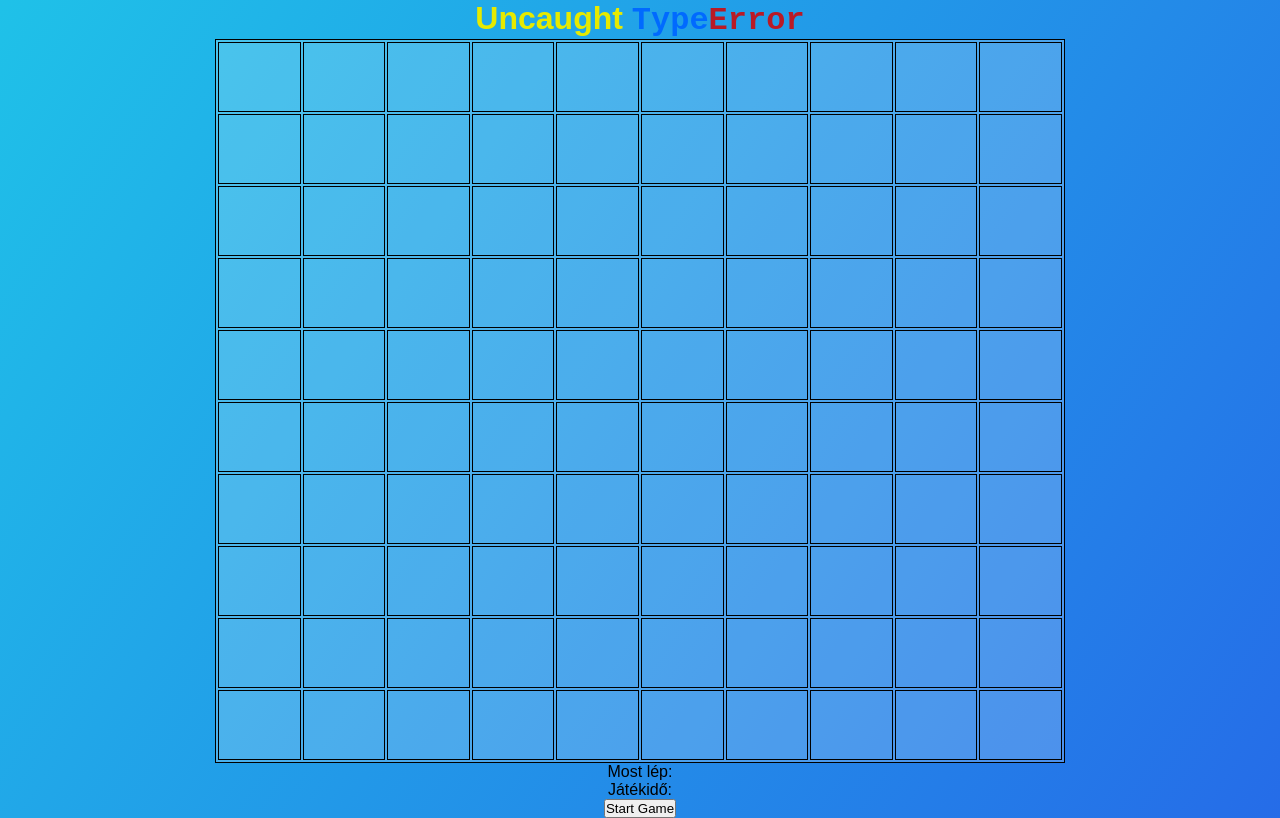
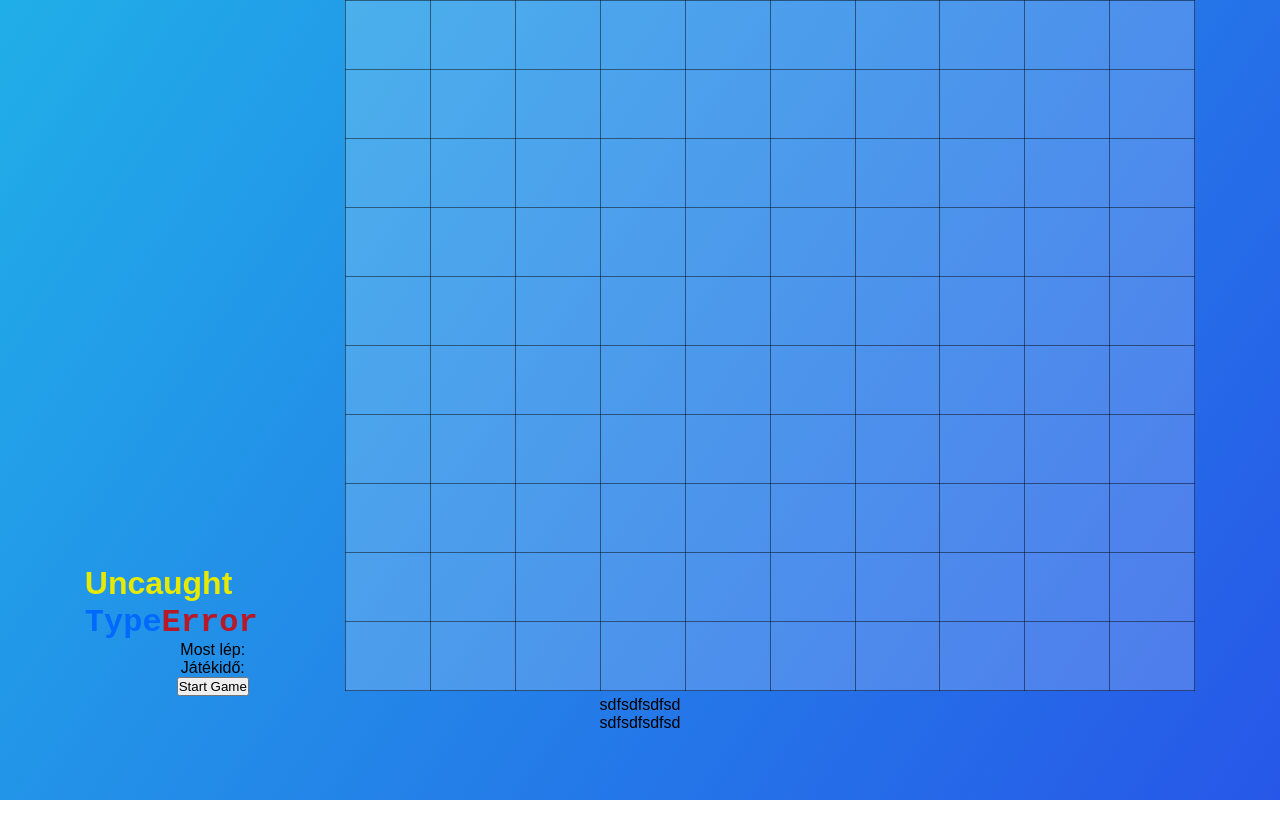
Before and after one commit to deepdev237/js-verseny, a plain HTML site: page index.html in a window 1280 px wide. Drawn offline with nearby package versions, Linux system fonts and the light colour scheme.

Commit message:
quick save

```diff
--- a/index.html
+++ b/index.html
@@ -11,20 +11,24 @@
 </head>
 <body>
     <main>
-        <header>
+        <div class="left">
             <h1><span id="logo"><span id="yellow">Uncaught</span> <span id="blue" class="Courier_New">Type</span><span id="red" class="Courier_New">Error</span></span></h1>
-        </header>
-        <div class="valami">
-            <h1>halj meg!</h1>
-        </div>
-        <div class="content">
-            <table><tbody></tbody></table>
             <div class="game-info-controls">
                 <p id="currentColor">Most lép: </p>
                 <p id="GameTime">Játékidő: </p>
                 <button id="start">Start Game</button>
             </div>
         </div>
+        <div class="valami">
+            <h1>halj meg!</h1>
+        </div>
+        <div class="content">
+            <table><tbody></tbody></table>
+        </div>
+        <div class="right">
+            <p>sdfsdfsdfsd</p>
+            <p>sdfsdfsdfsd</p>
+        </div>
     </main>
 </body>
 </html>
--- a/style.css
+++ b/style.css
@@ -45,6 +45,25 @@ main .content {
     margin: 0 auto;
 }
 
+/*left*/
+
+main .left {
+    width: 20%;
+    text-align: center;
+    display: inline-block;
+}
+
+main .left h1 {
+    text-align: left;
+}
+
+/*right*/
+
+main .right {
+    width: 20%;
+    display: inline-block;
+}
+
 /*logo*/
 
 span#logo span#yellow {
@@ -65,14 +84,23 @@ span#logo span#red {
 
 /*table*/
 
-table, th, td {
-    border: 1px solid black;
+.content {
+    display: inline-block;
+    margin-left: auto;
+    margin-right: auto;
+}
+
+main .content table {
+    border-collapse: collapse;
+    border-spacing: 0;
+}
+
+td {
+    border: 1px solid rgba(0, 0, 0, 0.466);
 }
 
 table {
     width: 850px;
-    margin-left: auto;
-    margin-right: auto;
     background-color: rgba(255, 255, 255, 0.185);
 }
 
@@ -96,11 +124,16 @@ table {
 
 .clickable {
     border-radius: 0;
-    background: rgba(161, 161, 161, 0.596);
+    background: rgba(104, 104, 104, 0.596);
 }
 
-@media screen and (max-width: 992px) {
-
+@media screen and (max-width: 880px) {
+    table {
+        width: 85vw;
+    }
+    table tr {
+        height: 1vw;
+    }
 }
 
 .valami {
```
